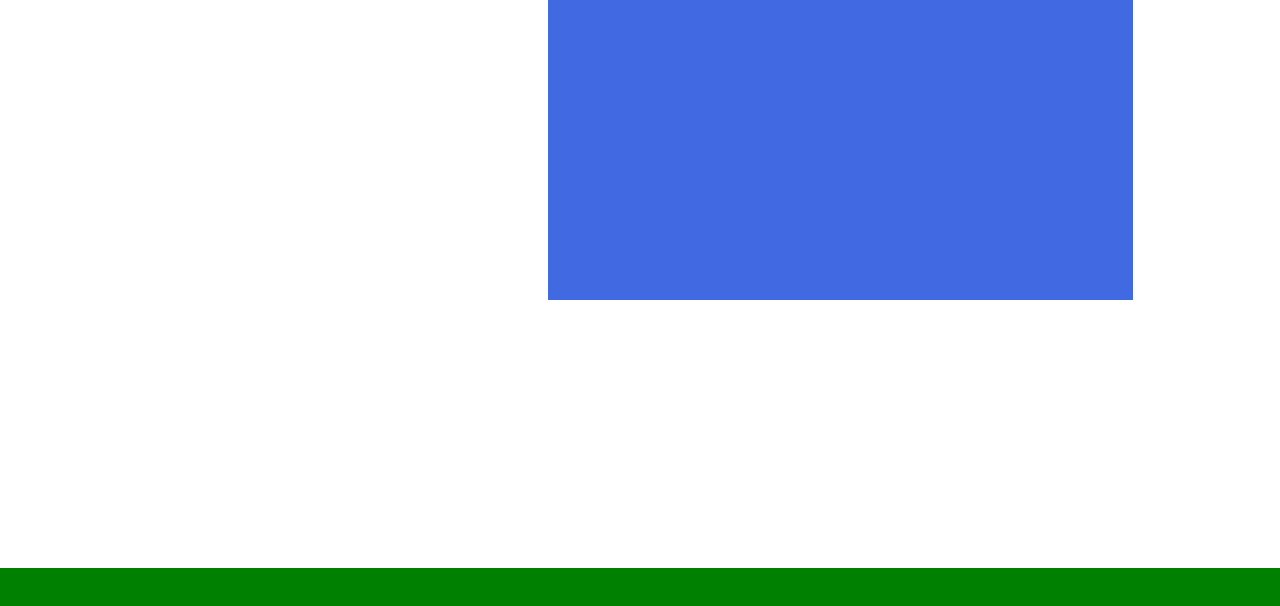
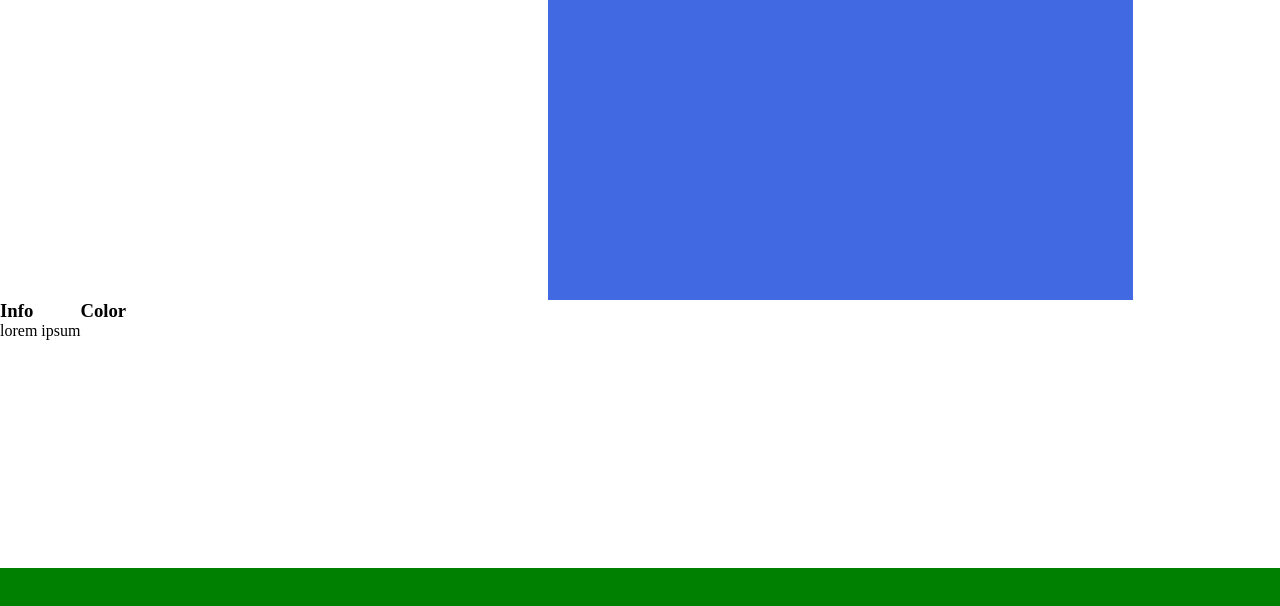
Before and after one commit to wnwn1320/Possiblefire.io, a plain HTML site: page index.html in a window 1280 px wide. Shown: the part 2842-3448 px from the top of the page. Drawn offline with Linux system fonts and the light colour scheme.

Commit message:
Update index.html

```diff
--- a/index.html
+++ b/index.html
@@ -75,6 +75,16 @@
                 <div class="mockup_pages">
 
                 </div>
+                <div class="page_info">
+                    <h3>Info</h3>
+                    <p>lorem ipsum</p>
+                </div>
+                <div class="page_color">
+                    <h3>Color</h3>
+                    <div>
+
+                    </div>
+                </div>
             </div>
             <div id="designs" class="content">
 
```
